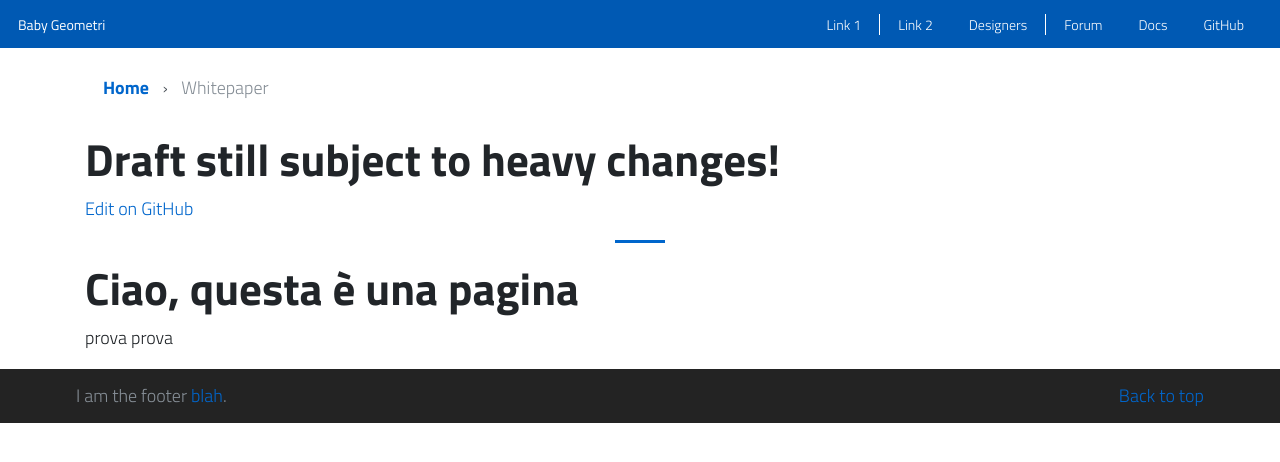
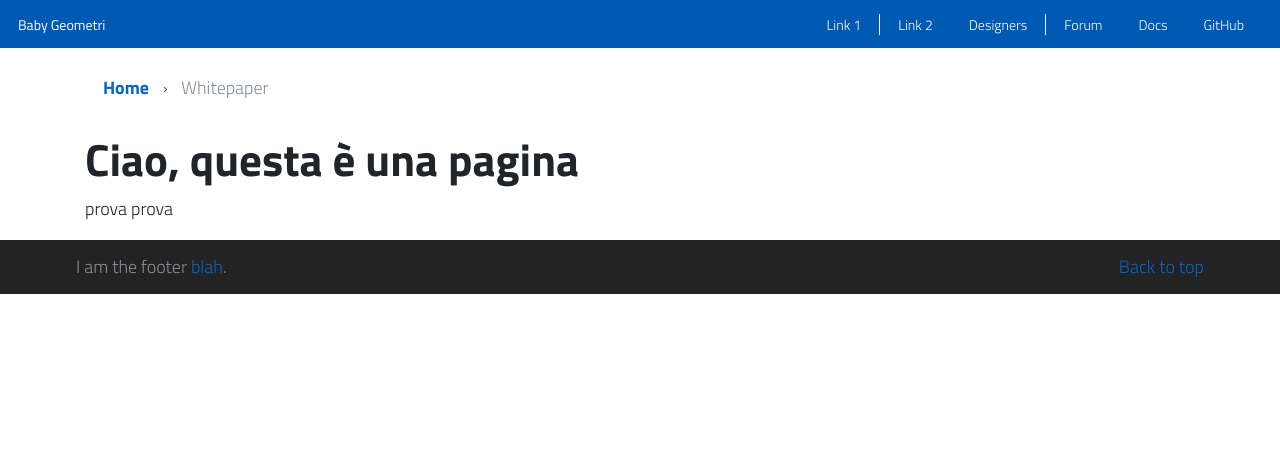
Before and after one commit to baby-geometri/baby-geometri.github.io, a Jekyll site: the page built from pagina.md, in a window 1280 px wide. Shown: the top 462 px of the page. Built offline with Jekyll 4.4.1, drawn with Linux system fonts in a browser that asks for light colours; our own code applies the rules of GitHub Pages for plain Markdown files.

Commit message:
Update page.html

```diff
--- a/_layouts/page.html
+++ b/_layouts/page.html
@@ -37,8 +37,6 @@
       <li class="breadcrumb-item active" aria-current="page">Whitepaper</li>
     </ol>
   </nav>
-  <h1>Draft still subject to heavy changes!</h1> <a href="">Edit on GitHub</a>
-  <hr />
   {{ page.content | markdownify}}
 
 </main>
```
